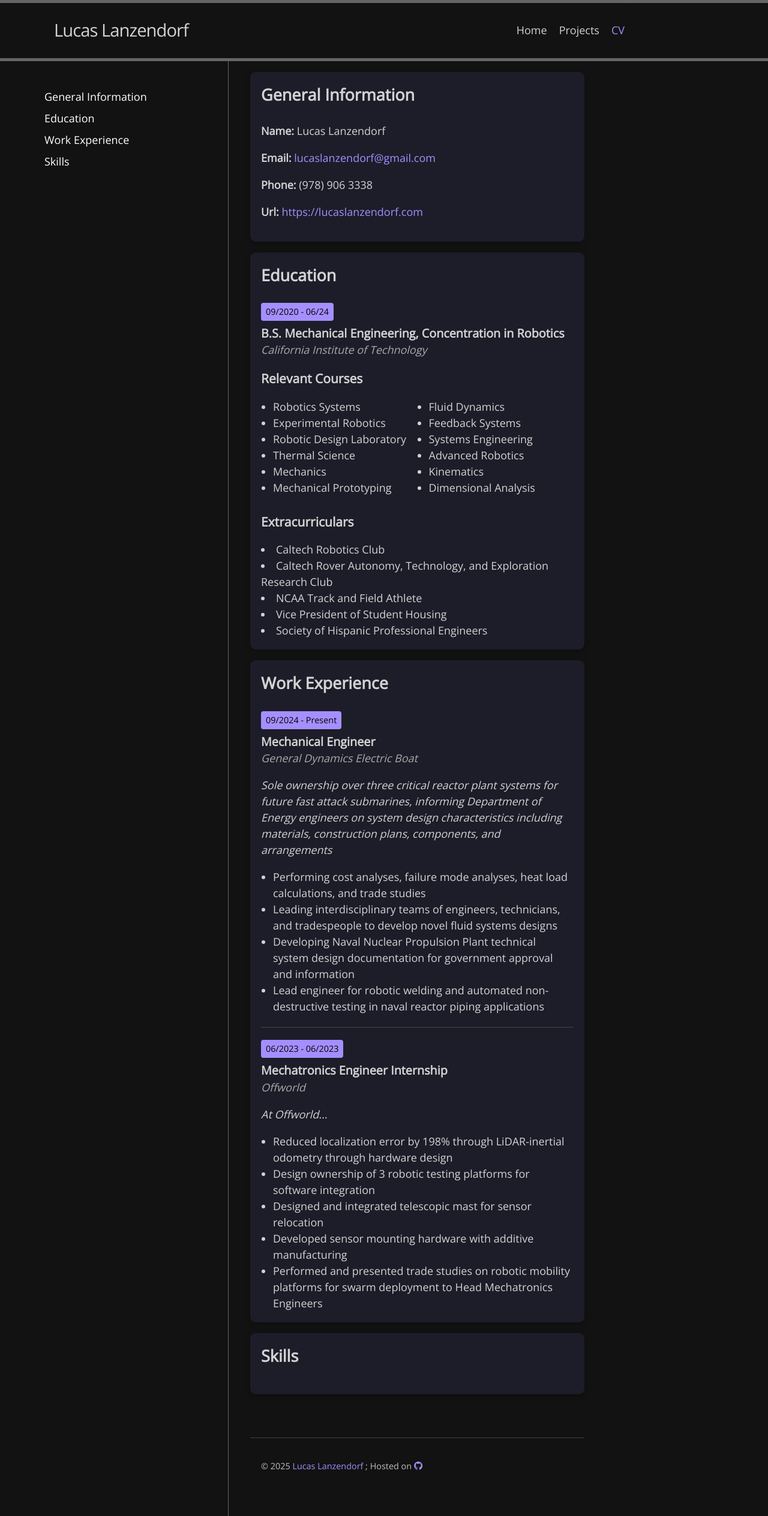
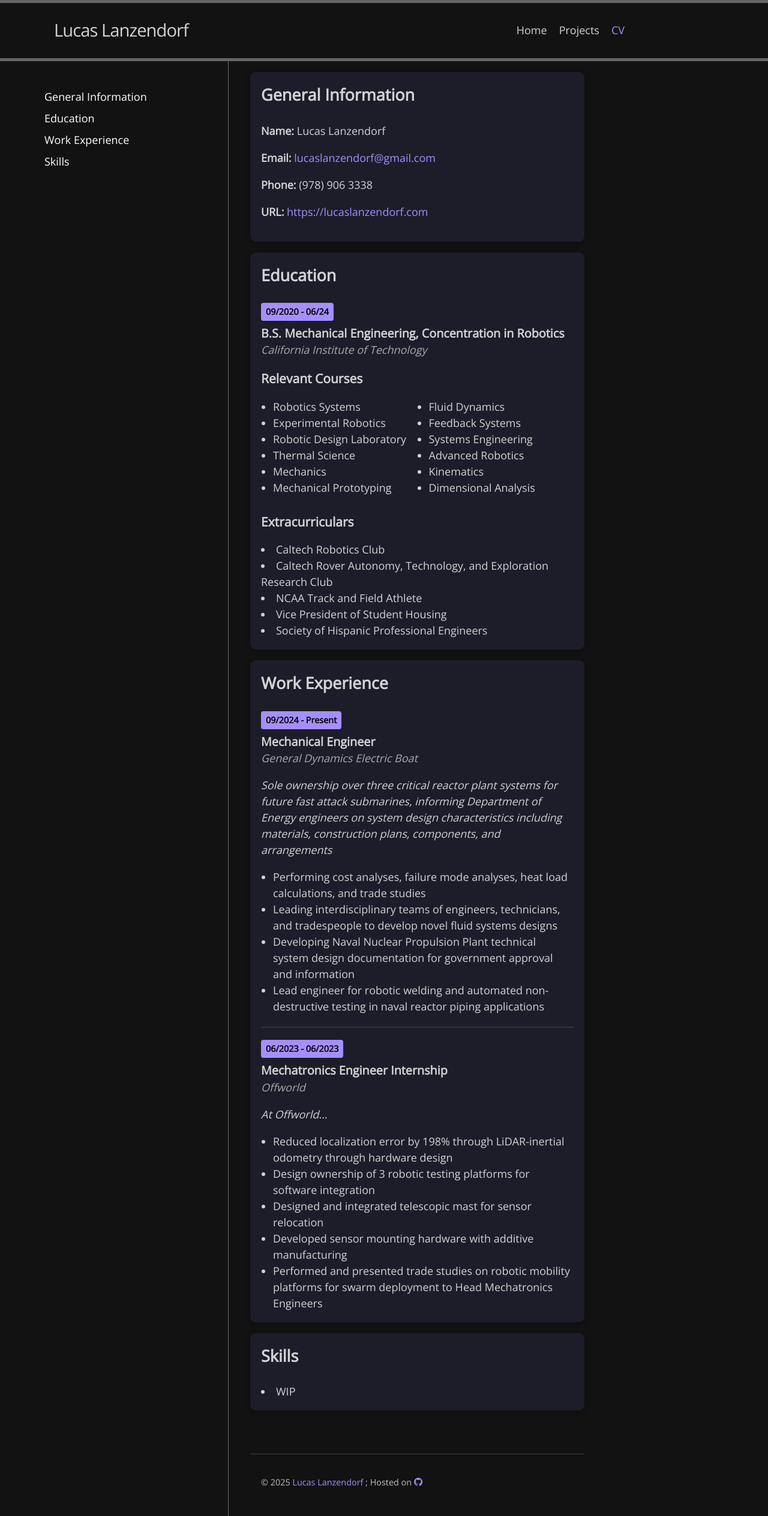
Before and after one commit to Lanzendorf/lanzendorf.github.io, a Jekyll site: the page built from cv.md, in a window 1280 px wide. Shown: the whole page at 60% size. Built offline with Jekyll 4.4.1, drawn with Linux system fonts in a browser that asks for light colours; nearby versions of some CDN libraries; some web fonts are replaced.

Commit message:
Update cv.html

```diff
--- a/_layouts/cv.html
+++ b/_layouts/cv.html
@@ -37,6 +37,7 @@
         border-radius: 4px;
         font-size: 0.8em;
         margin-bottom: 6px;
+        font-weight: bold;
       }
 
       .job-title {
@@ -77,7 +78,7 @@
             <p><strong>Name:</strong> Lucas Lanzendorf</p>
             <p><strong>Email:</strong> <a href="mailto:lucaslanzendorf@gmail.com" style="color:#a58fff">lucaslanzendorf@gmail.com</a></p>
             <p><strong>Phone:</strong> (978) 906 3338</p>
-            <p><strong>Url:</strong> <a href="https://lucaslanzendorf.com" style="color:#a58fff">https://lucaslanzendorf.com</a></p>
+            <p><strong>URL:</strong> <a href="https://lucaslanzendorf.com" style="color:#a58fff">https://lucaslanzendorf.com</a></p>
           </div>
 
 
@@ -149,6 +150,7 @@
 
           <div class = "box">
             <h2 id="skills">Skills</h2>
+             <li>WIP</li>
           </div>
 
 
```
